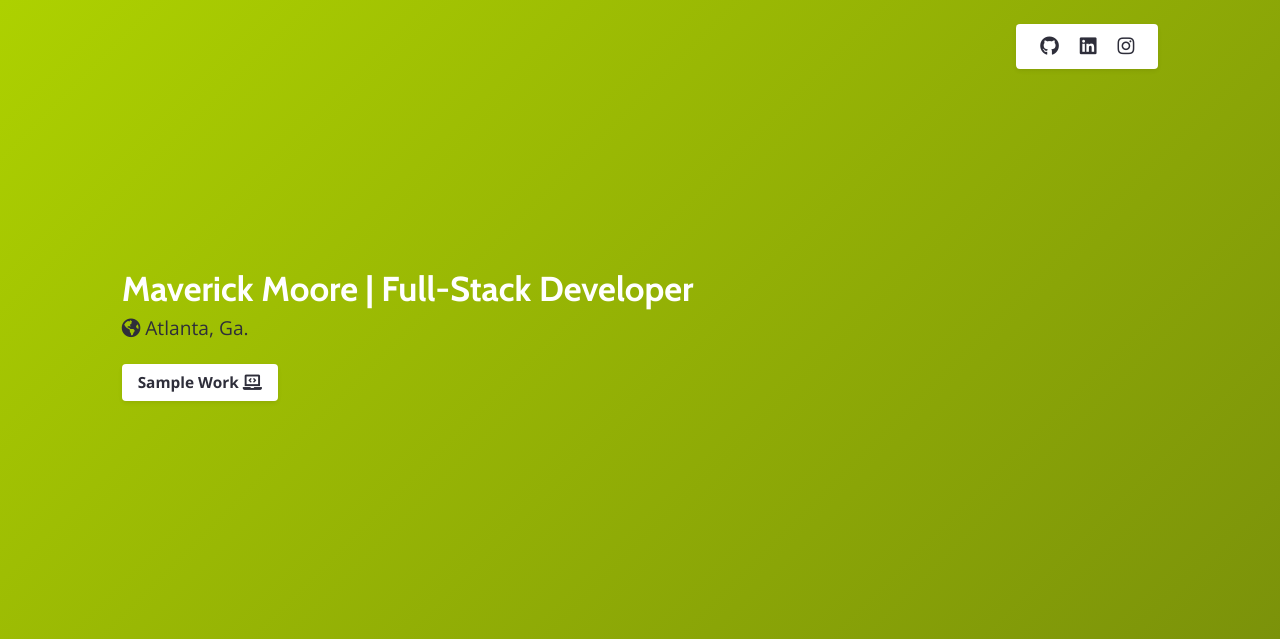
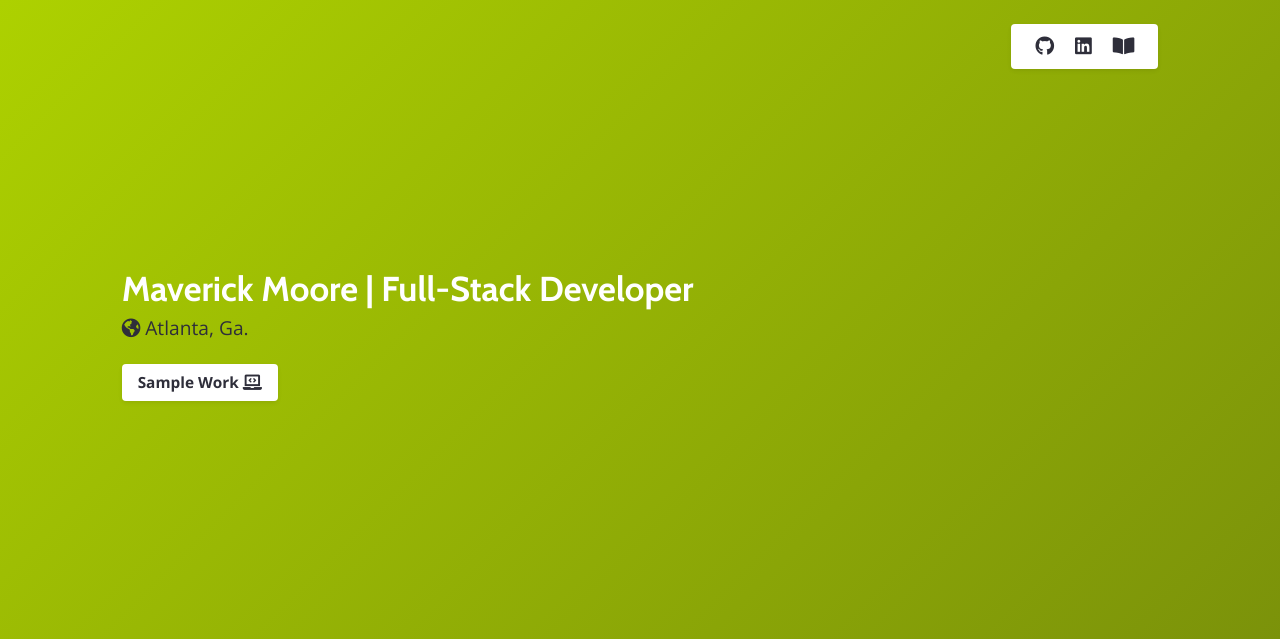
Before and after one commit to mcm66103/maverickmoore.com_02, a Django app: page / in a window 1280 px wide. Shown: the top 639 px of the page. Run offline with Django 3.2, Linux system fonts and the light colour scheme; some libraries are stand-ins or nearby versions.

Commit message:
replace insta with blog

```diff
--- a/mysite/mysite/templates/mysite/index.html
+++ b/mysite/mysite/templates/mysite/index.html
@@ -12,7 +12,7 @@
       <div id="welcome-nav-container">
         <a target="_blank" href="https://github.com/mcm66103"><i class="fab fa-github"></i></a>
         <a target="_blank" href="https://www.linkedin.com/in/maverick-moore-28957214a/"><i class="fab fa-linkedin"></i></a>
-        <a target="_blank" href="https://www.instagram.com/maverick_650"><i class="fab fa-instagram"></i></a>
+        <a target="_blank" href="https://read.maverickmoore.com/"><i class="fas fa-book-open"></i></a>
       </div>
     </div>
     <div>
```
